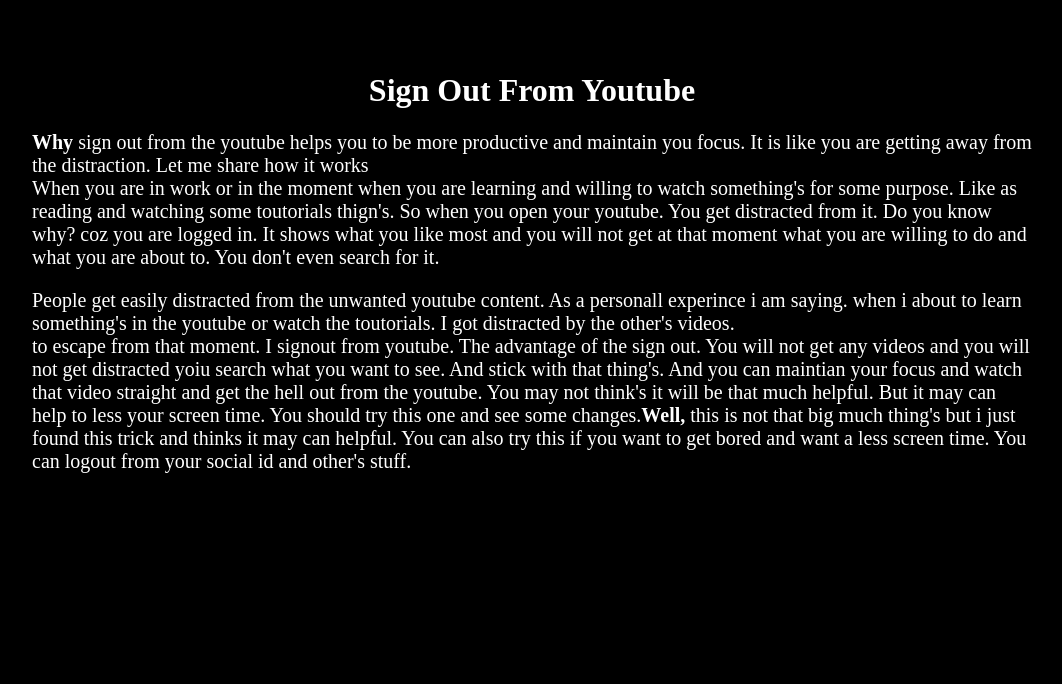
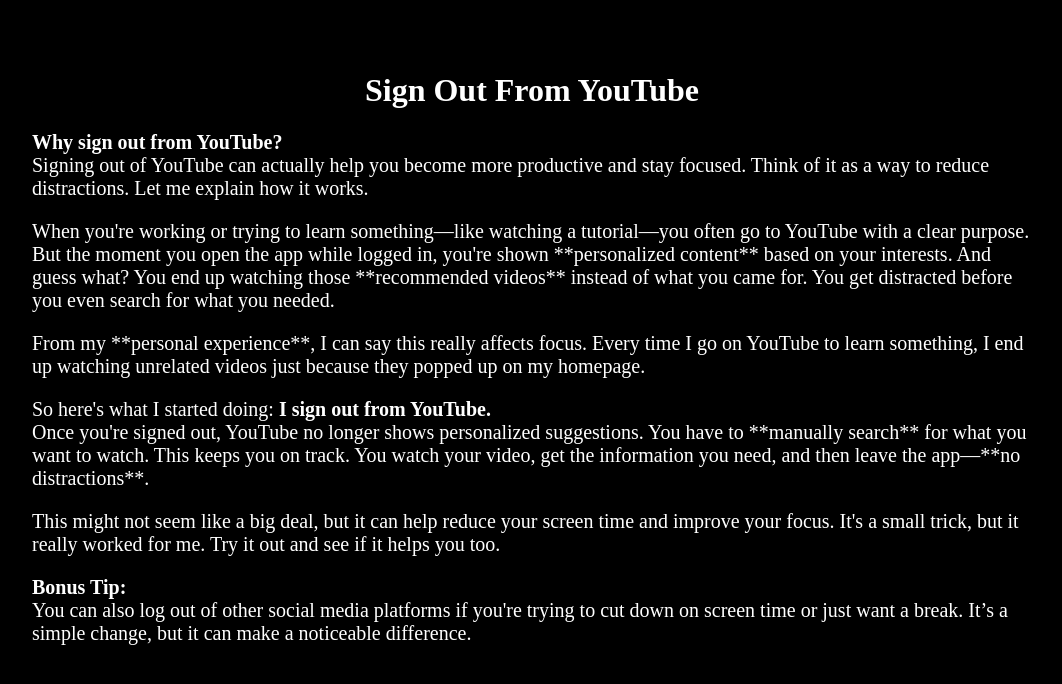
Before and after one commit to Bheem-Works/Articles, a React (Vite) app: page / in a window 1280 px wide. Shown: the top 684 px of the page, without its empty margins (108-1170 px from the left). Built offline with nearby package versions, Linux system fonts and the light colour scheme.

Commit message:
improvedGrammarByChatGpt

```diff
--- a/src/components/Youtube.jsx
+++ b/src/components/Youtube.jsx
@@ -1,27 +1,50 @@
 import React from 'react';
 
-function Youtube () {
-  return(
+function Youtube() {
+  return (
     <>
-    <div className='container'>
-      <h1 className='header'>Sign Out From Youtube </h1>
+      <div className='container'>
+        <h1 className='header'>Sign Out From YouTube</h1>
 
-      <div className='body'>
-        <p><strong>Why</strong> sign out from the youtube helps you to be more productive and maintain you focus. It is like you are getting away from the distraction. Let me share how it works <br /> When you are in work or in the moment when you are learning and willing to watch something's for some purpose. Like as reading and watching some toutorials thign's. So when you open your youtube. You get distracted from it. Do you know why? coz you are logged in. It shows what you like most and you will not get at that moment what you are willing to do and what you are about to. You don't even search for it.   </p>
-        <p>People get easily distracted from the unwanted youtube content. As a personall experince i am saying.
-          when i about to learn something's in the youtube or watch the toutorials. I got distracted by the other's videos. <br />
-          to escape from that moment.  I signout from youtube. The advantage of the sign out. You will not get any videos and you will not get distracted yoiu search what you want to see.
-          And stick with that thing's. And you can maintian your focus and watch that video straight and get the hell out from the youtube.
-          You may not think's it will be that much helpful.
-          But it may can help to less your screen time. You should try this one and see some changes.
+        <div className='body'>
+          <p>
+            <strong>Why sign out from YouTube?</strong><br />
+            Signing out of YouTube can actually help you become more productive and stay focused.
+            Think of it as a way to reduce distractions. Let me explain how it works.
+          </p>
 
-          <strong>Well,</strong> this is not that big much thing's but i just found this trick and thinks it may can helpful.
-          You can also try this if you want to get bored and want a less screen time. You can logout from your social id and other's stuff.
-        </p>
+          <p>
+            When you're working or trying to learn something—like watching a tutorial—you often go to YouTube with a clear purpose.
+            But the moment you open the app while logged in, you're shown **personalized content** based on your interests.
+            And guess what? You end up watching those **recommended videos** instead of what you came for.
+            You get distracted before you even search for what you needed.
+          </p>
+
+          <p>
+            From my **personal experience**, I can say this really affects focus. Every time I go on YouTube to learn something,
+            I end up watching unrelated videos just because they popped up on my homepage.
+          </p>
+
+          <p>
+            So here's what I started doing: <strong>I sign out from YouTube.</strong><br />
+            Once you're signed out, YouTube no longer shows personalized suggestions. You have to **manually search** for what you want to watch.
+            This keeps you on track. You watch your video, get the information you need, and then leave the app—**no distractions**.
+          </p>
+
+          <p>
+            This might not seem like a big deal, but it can help reduce your screen time and improve your focus.
+            It's a small trick, but it really worked for me. Try it out and see if it helps you too.
+          </p>
+
+          <p>
+            <strong>Bonus Tip:</strong><br />
+            You can also log out of other social media platforms if you're trying to cut down on screen time or just want a break.
+            It’s a simple change, but it can make a noticeable difference.
+          </p>
+        </div>
       </div>
-    </div>
     </>
-  )
+  );
 }
 
 export default Youtube;
```
